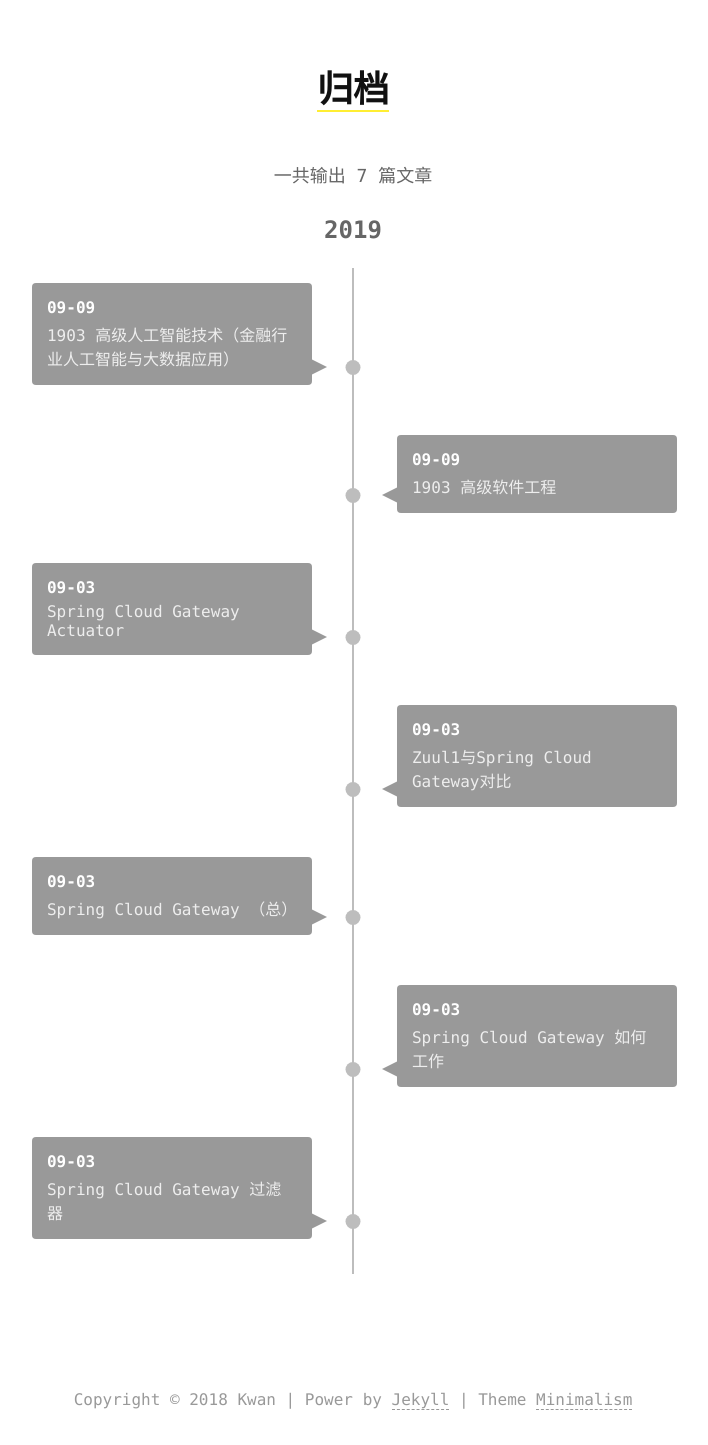
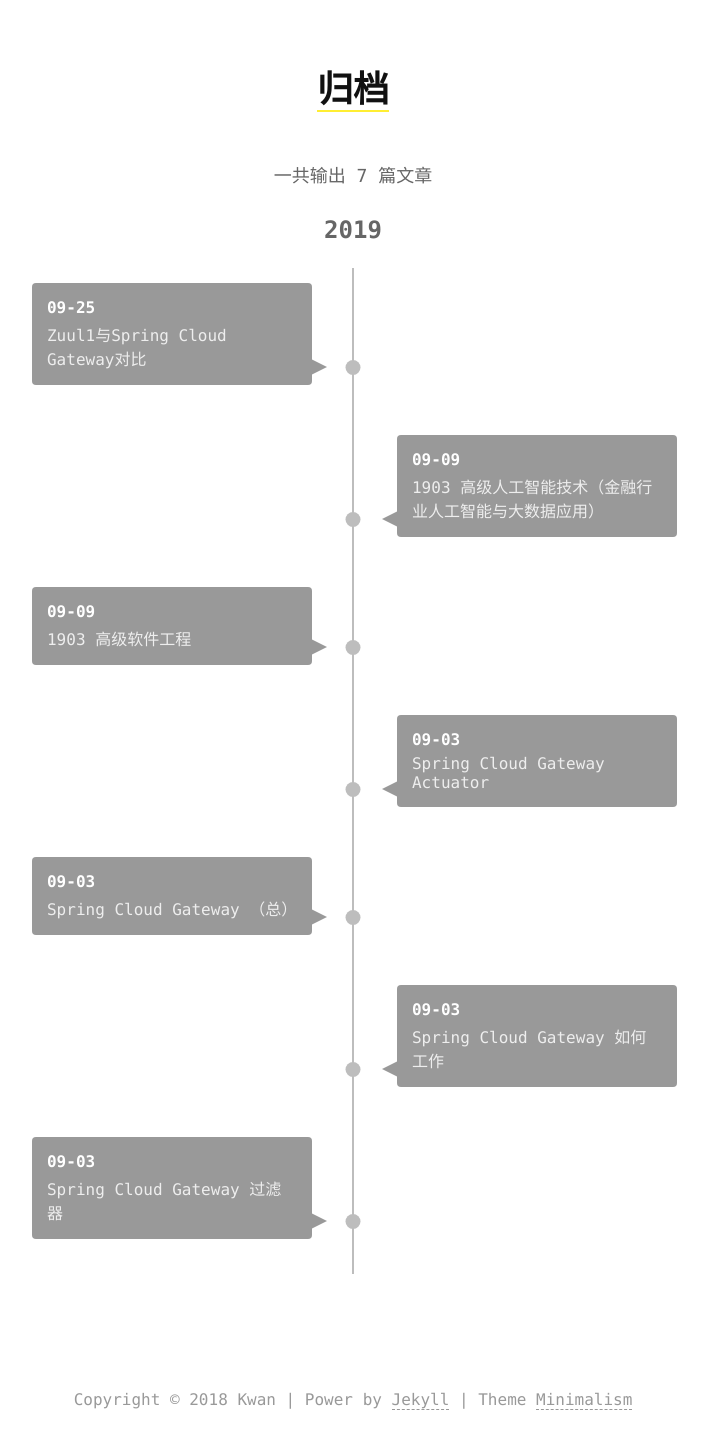
Before and after one commit to yizhishi/yizhishi.github.io, a Jekyll site: the page built from archive.md, in a window 1280 px wide. Shown: the whole page, without its empty margins (287-995 px from the left). Built offline with Jekyll 4.4.1, drawn with Linux system fonts in a browser that asks for light colours.

Commit message:
add time

```diff
--- a/_posts/2019-09-24-Zuul1-Spring-Cloud-Gateway.md
+++ b/_posts/2019-09-24-Zuul1-Spring-Cloud-Gateway.md
@@ -1,7 +1,7 @@
 ---
 layout: post
 title: Zuul1与Spring Cloud Gateway对比
-date: 2019-09-03 13:55:08 +0000
+date: 2019-09-25 00:15:08 +0000
 category:
   - java
 tags:
```
